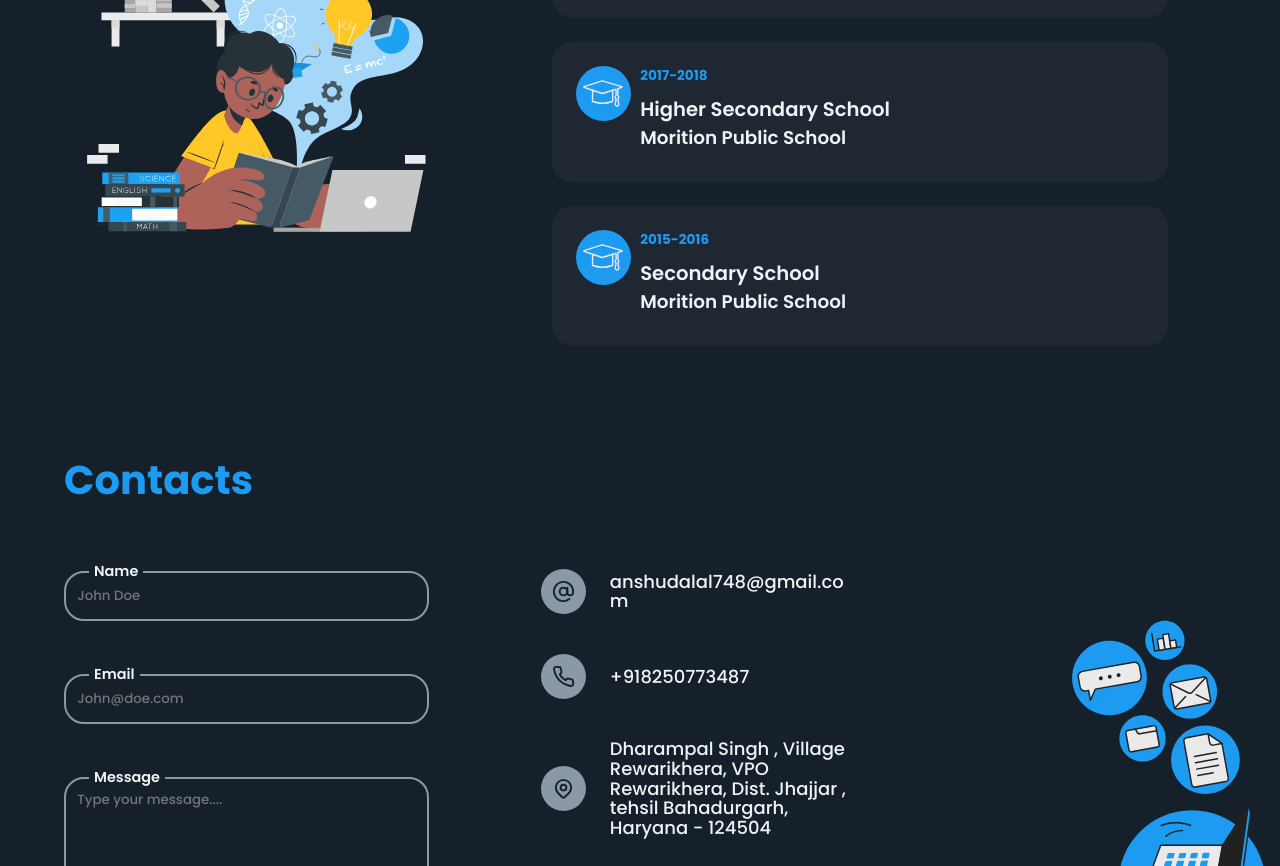
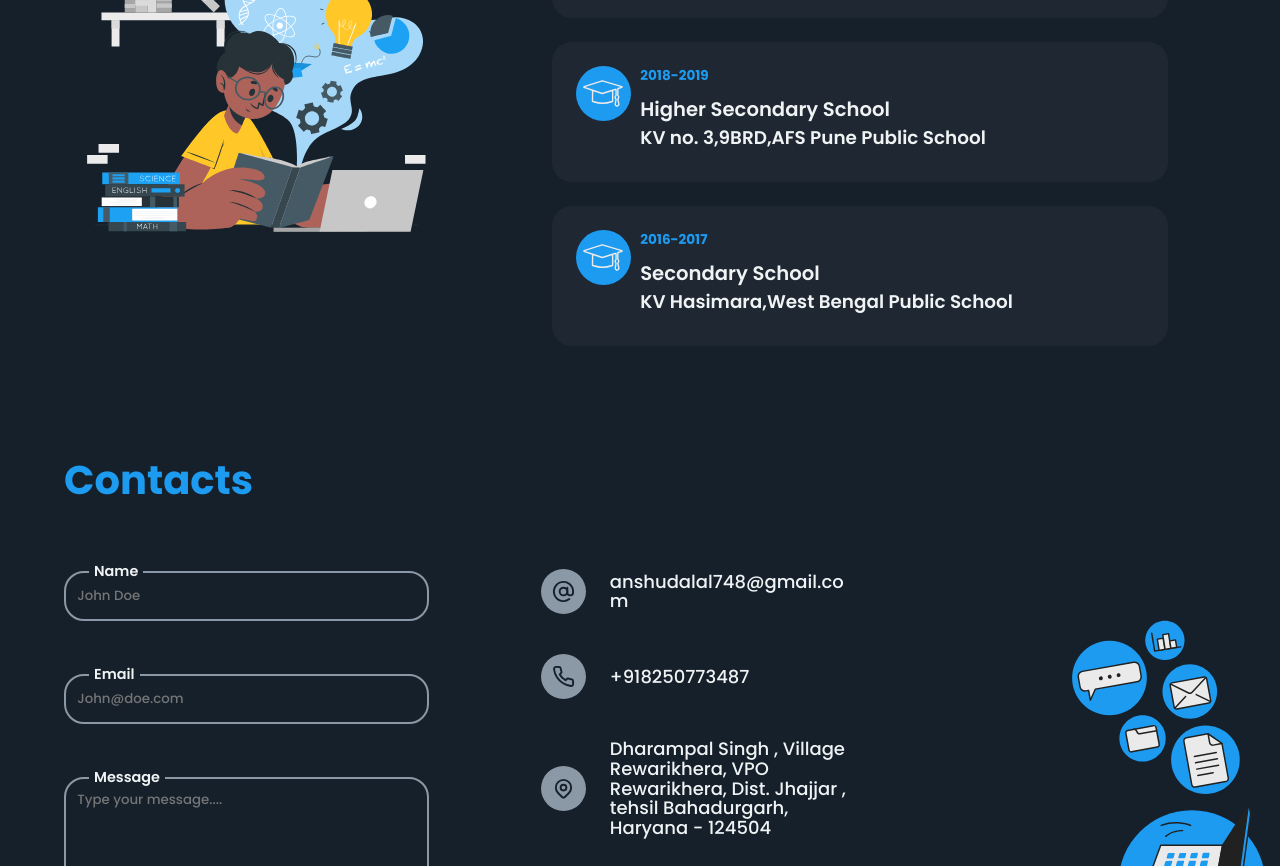
Before and after one commit to himanshu2502/portfolio, a React (Create React App) app: page / in a window 1280 px wide. Shown: the part 3740-4606 px from the top of the page. Built offline with nearby package versions, Linux system fonts and the light colour scheme; a web font is replaced by a local one.

Commit message:
Update educationData.js

```diff
--- a/src/data/educationData.js
+++ b/src/data/educationData.js
@@ -9,16 +9,16 @@ export const educationData = [
     },
     {
         id: 2,
-        institution: 'Morition Public School',
+        institution: 'KV no. 3,9BRD,AFS Pune Public School',
         course: 'Higher Secondary School',
-        startYear: '2017',
-        endYear: '2018'
+        startYear: '2018',
+        endYear: '2019'
     },
     {
         id: 3,
-        institution: 'Morition Public School',
+        institution: 'KV Hasimara,West Bengal Public School',
         course: 'Secondary School',
-        startYear: '2015',
-        endYear: '2016'
+        startYear: '2016',
+        endYear: '2017'
     }
 ]
```
